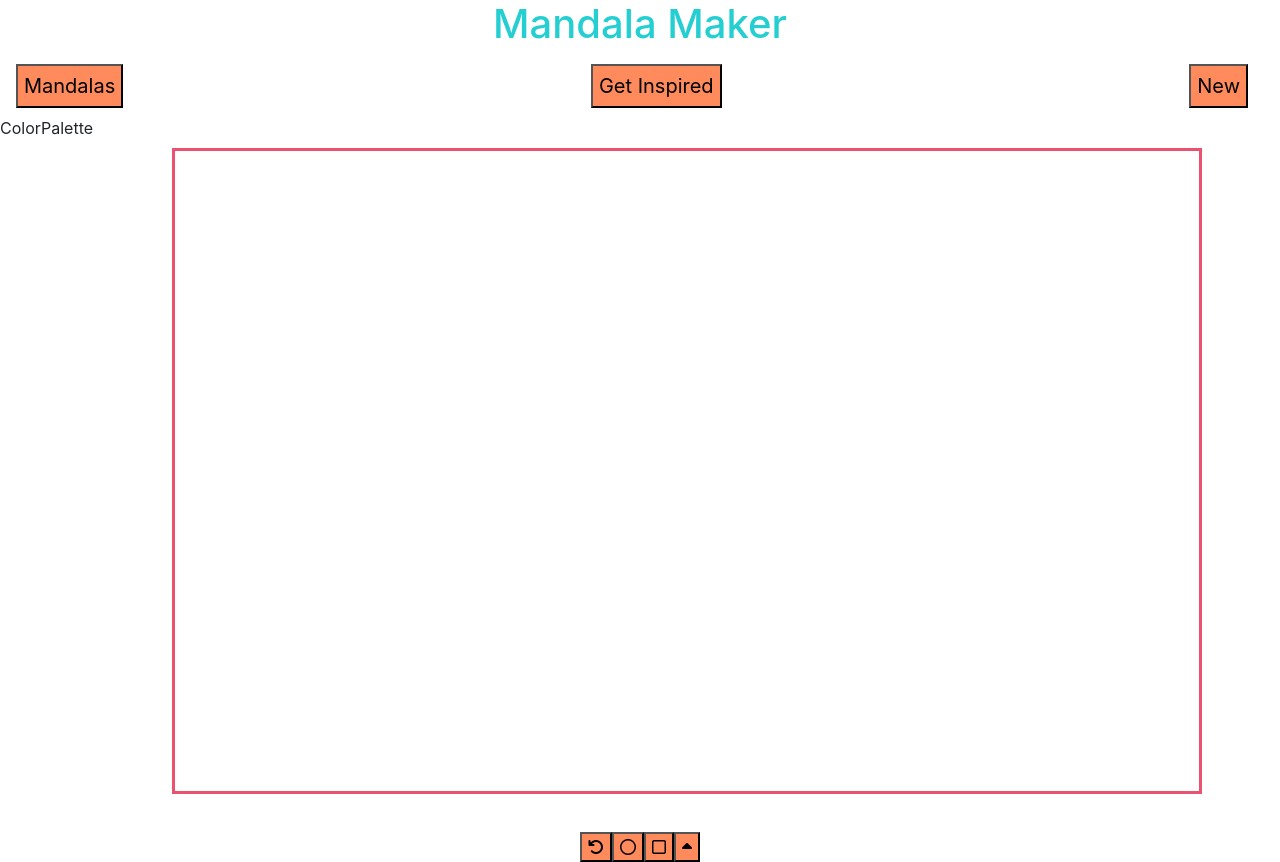
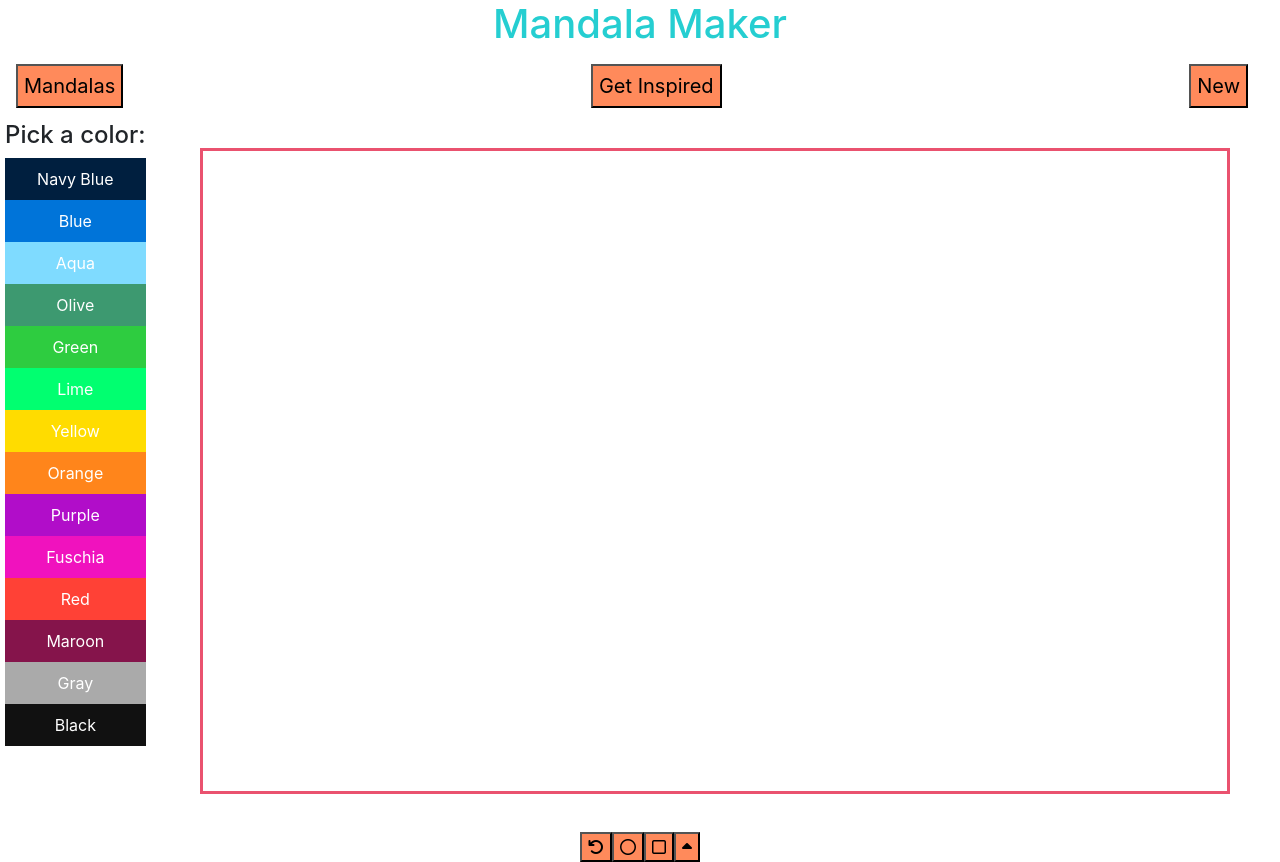
Before and after one commit to nicoledow/mandala-maker, a React (Create React App) app in the folder mandala-maker/: page / in a window 1280 px wide. Built offline with nearby package versions, Linux system fonts and the light colour scheme.

Commit message:
add all color btns

```diff
--- a/mandala-maker/src/Components/ColorPalette.js
+++ b/mandala-maker/src/Components/ColorPalette.js
@@ -1,12 +1,35 @@
 import React from 'react';
+import { connect } from 'react-redux';
 
-export default class ColorPalette extends React.Component {
+class ColorPalette extends React.Component {
 
     render() {
       return (
           <div id="color-palette">
-              ColorPalette
+              <h4>Pick a color:</h4>
+              <div className="navy-box">Navy Blue</div>
+              <div className="blue-box">Blue</div>
+              <div className="aqua-box">Aqua</div>
+              <div className="olive-box">Olive</div>
+              <div className="green-box">Green</div>
+              <div className="lime-box">Lime</div>
+              <div className="yellow-box">Yellow</div>
+              <div className="orange-box">Orange</div>
+              <div className="purple-box">Purple</div>
+              <div className="fuschia-box">Fuschia</div>
+              <div className="red-box">Red</div>
+              <div className="maroon-box">Maroon</div>
+              <div className="gray-box">Gray</div>
+              <div className="black-box">Black</div>
           </div>
       )
     }
 }
+
+const mapDispatchToProps = dispatch => {
+  return {
+      changeSelectedColor: color => dispatch({ type: 'CHANGE_SELECTED_COLOR', color})
+  }
+}
+
+export default connect(null, mapDispatchToProps)(ColorPalette);
--- a/mandala-maker/src/index.css
+++ b/mandala-maker/src/index.css
@@ -39,4 +39,66 @@ nav button {
 
 #color-palette {
   float: left;
+  margin: 5px;
 }
+
+#color-palette div {
+  color: white;
+  padding: 9px;
+}
+
+.navy-box {
+  background-color: #001f3f;
+}
+
+.blue-box {
+  background-color: #0074d9;
+}
+
+.aqua-box {
+  background-color: #7fdbff;
+}
+
+.olive-box {
+  background-color: #3d9970;
+}
+
+.green-box {
+  background-color: #2ecc40;
+}
+
+.lime-box {
+  background-color: #01ff70;
+}
+
+.yellow-box {
+  background-color: #ffdc00;
+}
+
+.orange-box {
+  background-color: #ff851b;
+}
+
+.purple-box {
+  background-color: #b10dc9;
+}
+
+.fuschia-box {
+  background-color: #f012be;
+}
+
+.red-box {
+  background-color: #ff4136;
+}
+
+.maroon-box {
+  background-color: #85144b;
+}
+
+.gray-box {
+  background-color: #aaaaaa;
+}
+
+.black-box {
+  background-color: #111111;
+}
--- a/mandala-maker/src/reducers/handledrawings.js
+++ b/mandala-maker/src/reducers/handledrawings.js
@@ -1,7 +1,9 @@
-const handleDrawings = (state = { shapes: []}, action) => {
+const handleDrawings = (state = { shapes: [], selectedColor: '' }, action) => {
     switch(action.type) {
         case 'ADD_SHAPE':
           return { ...state, shapes: [...state.shapes, action.shape]}
+        case 'CHANGE_SELECTED_COLOR':
+          console.log('going to change selected color');
         default:
             return state;
     }
```
